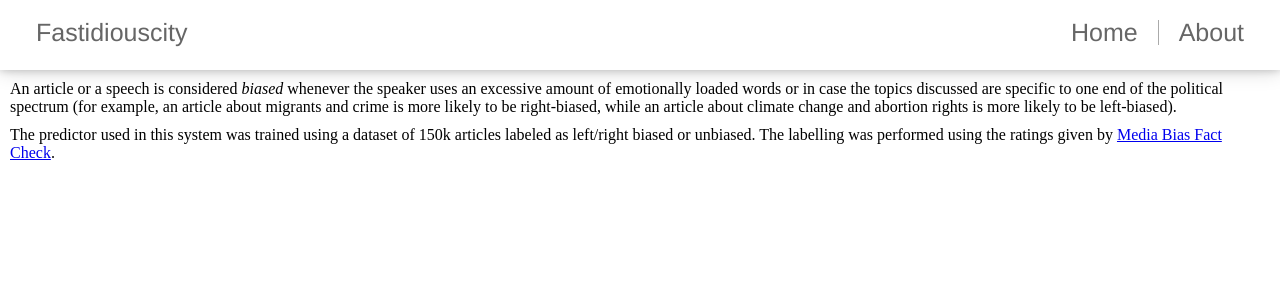
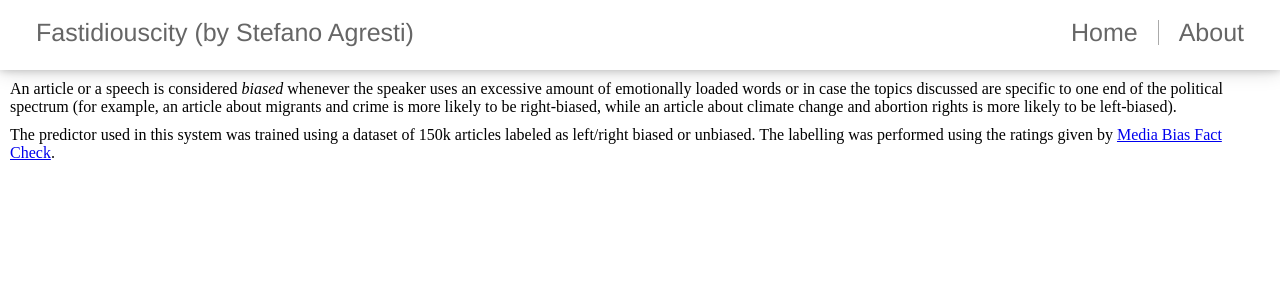
Before and after one commit to steflyx/fastidiouscity, a Flask app: page /bias.html in a window 1280 px wide. Shown: the top 300 px of the page. Run offline with Flask 2, Linux system fonts and the light colour scheme; parts of the project's set-up code (start-up, migrations or seed data) failed here and were passed over.

Commit message:
Update navigation.html

```diff
--- a/templates/navigation.html
+++ b/templates/navigation.html
@@ -2,7 +2,7 @@
 	<div class='container'>
 		<ul class='navbar-nav' id='navbar-nav-left'>
 			<li class='navbar-item'>
-				<a class='navbar-brand' href="http://10.79.23.5:5000/">Fastidiouscity</a>
+				<a class='navbar-brand' href="http://10.79.23.5:5000/">Fastidiouscity (by Stefano Agresti)</a>
 			</li>
 		</ul>
 		<ul class='navbar-nav' id='navbar-nav-right'>
```
